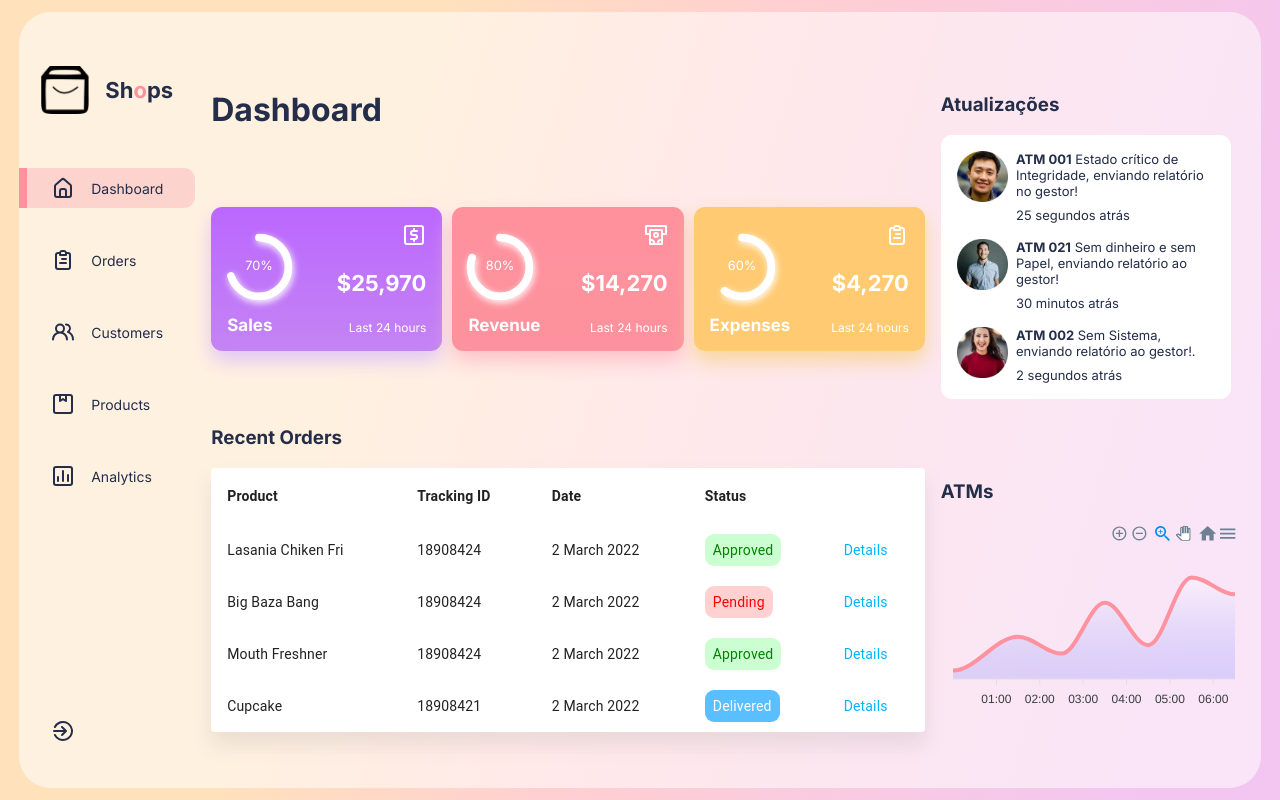
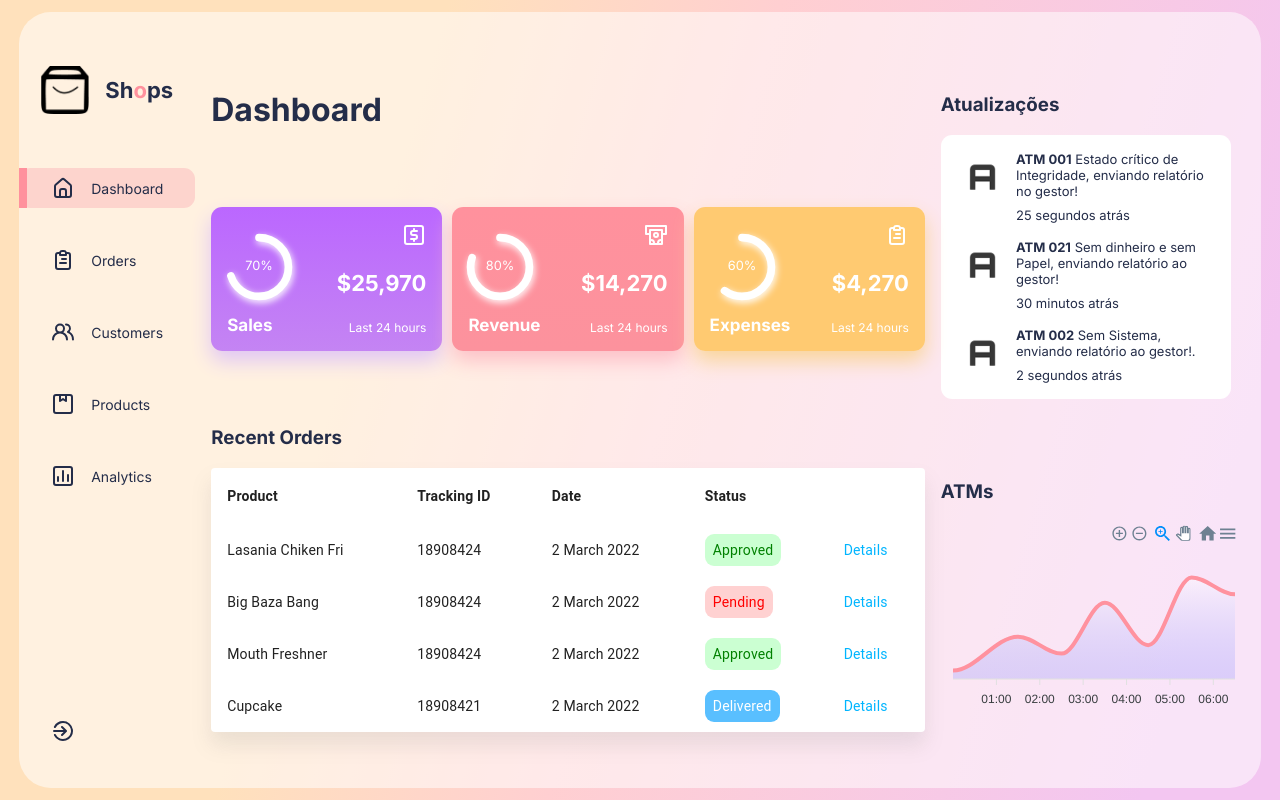
Before and after one commit to ZainRk/React-Admin-Dashboard-public, a React (Create React App) app: page / in a window 1280 px wide. Built offline with nearby package versions, Linux system fonts and the light colour scheme.

Commit message:
Update 3 files

```diff
--- a/src/components/Updates/Updates.jsx
+++ b/src/components/Updates/Updates.jsx
@@ -8,7 +8,7 @@ const Updates = () => {
       {UpdatesData.map((update) => {
         return (
           <div className="update">
-            <img src={update.img} alt="profile" />
+            <img src="./img4.png" alt="profile" />
             <div className="noti">
               <div  style={{marginBottom: '0.5rem'}}>
                 <span>{update.name}</span>
```
Also changed, not shown: public/img4.png (renamed from src/imgs/AdminLTELogo.png).
